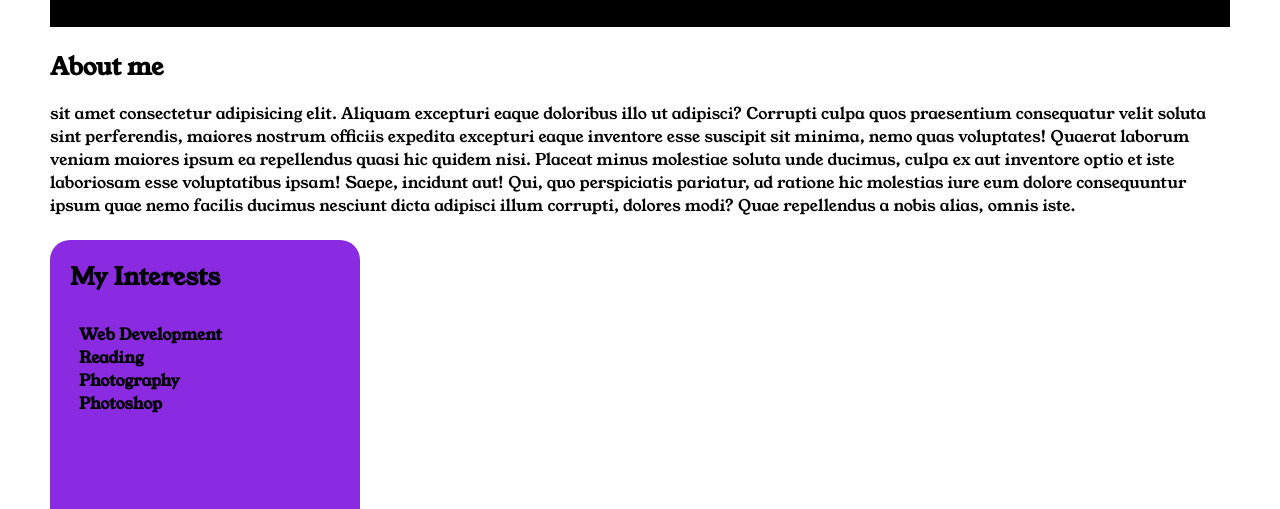
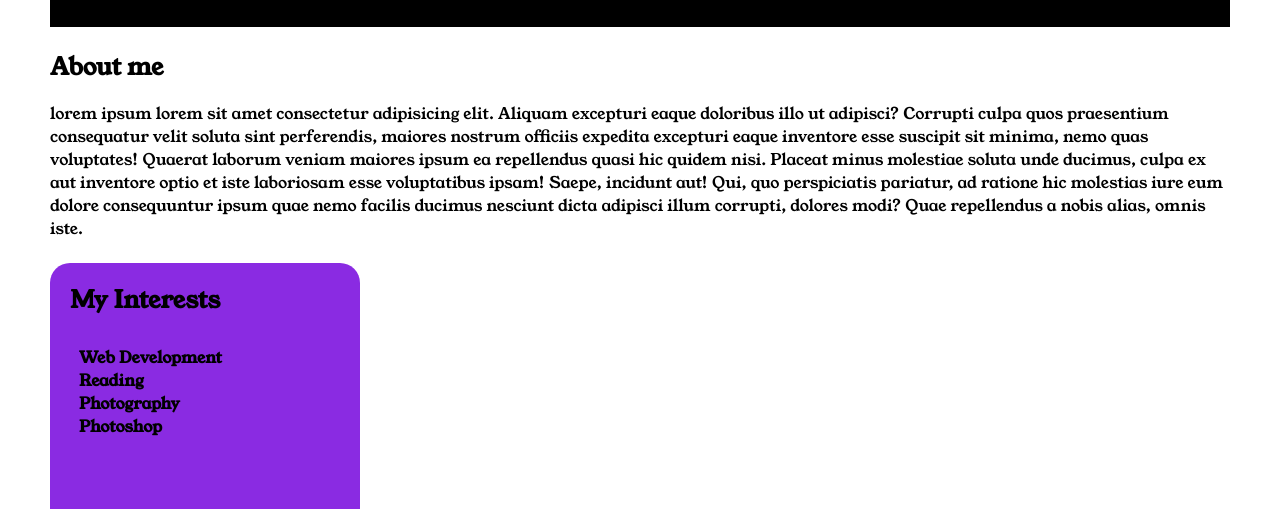
Before and after one commit to sivabalamanikandan/simple-portfolio-website, a plain HTML site: page index.html in a window 1280 px wide. Shown: the part 283-792 px from the top of the page. Drawn offline with Linux system fonts and the light colour scheme.

Commit message:
about me updated

```diff
--- a/index.html
+++ b/index.html
@@ -19,7 +19,7 @@
 
         <div class="section-two">
             <h2 class="section-two__title">About me</h2>
-            <p class="section-two__desc"> sit amet consectetur adipisicing elit. Aliquam excepturi
+            <p class="section-two__desc">  lorem ipsum lorem sit amet consectetur adipisicing elit. Aliquam excepturi
                 eaque
                 doloribus illo ut adipisci?
                 Corrupti culpa quos praesentium consequatur velit soluta sint perferendis, maiores nostrum officiis
```
